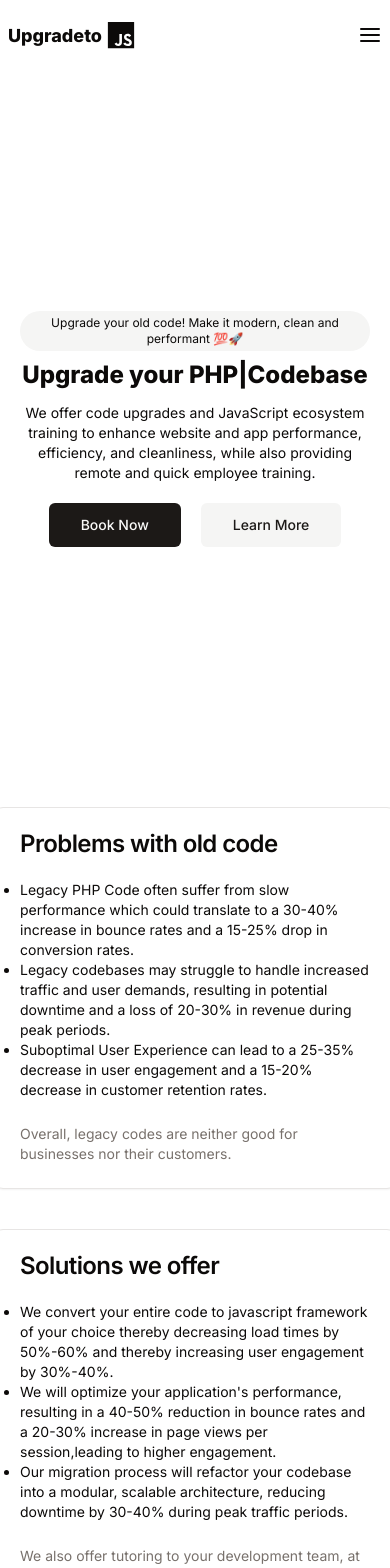
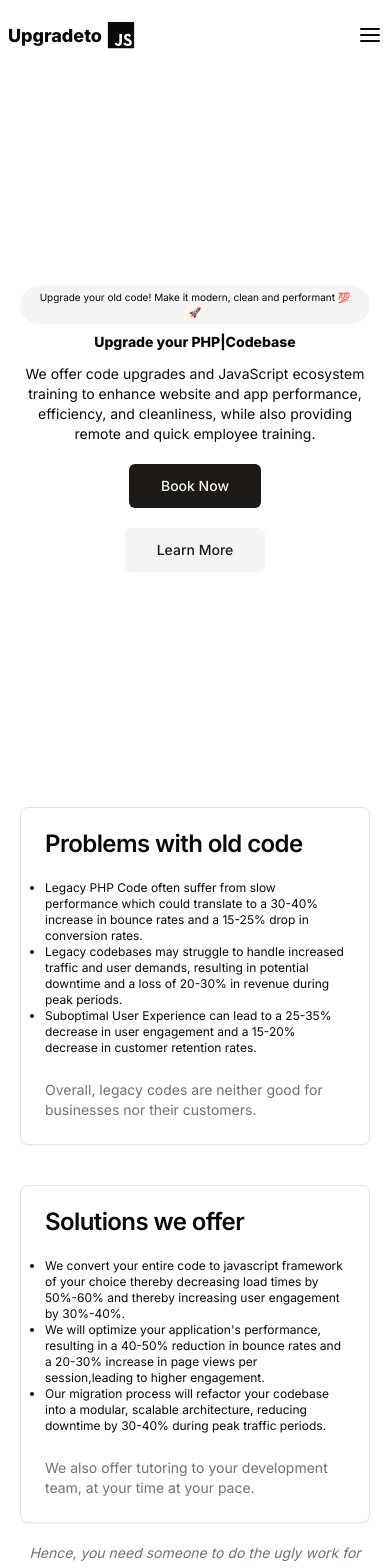
Before and after one commit to Devrajsinh-Jhala/Upgrade-to-JS, a Next.js app: page / in a window 390 px wide. Shown: the top 1568 px of the page. Built offline with nearby package versions, Linux system fonts and the light colour scheme; a web font is replaced by a local one.

Commit message:
fix: responsiveness

```diff
--- a/components/HeroSection.tsx
+++ b/components/HeroSection.tsx
@@ -9,11 +9,11 @@ const HeroSection = (props: Props) => {
       id="#"
       className="h-[85vh] px-5 md:px-0 flex flex-col text-center items-center justify-center"
     >
-      <div className="bg-secondary px-4 py-1 rounded-full text-xs sm:text-sm">
+      <div className="bg-secondary px-4 py-1 rounded-full text-[10px] sm:text-sm">
         <p>Upgrade your old code! Make it modern, clean and performant 💯🚀</p>
       </div>
 
-      <div className=" text-2xl md:text-5xl mt-2 flex items-center justify-center font-extrabold">
+      <div className=" text-sm sm:text-2xl md:text-5xl mt-2 flex items-center justify-center font-extrabold">
         <TypeWriterEffect />
         Codebase
       </div>
@@ -26,7 +26,7 @@ const HeroSection = (props: Props) => {
         </p>
       </div>
 
-      <div className="flex items-center mt-5 justify-center space-x-5">
+      <div className="flex flex-col sm:flex-row space-y-5 sm:space-y-0 space-x-0 items-center mt-5 justify-center sm:space-x-5">
         <Button asChild size={"lg"}>
           <Link href={"#pricing"}>Book Now</Link>
         </Button>
--- a/components/Pricing.tsx
+++ b/components/Pricing.tsx
@@ -7,29 +7,29 @@ import { IoMdMail } from "react-icons/io"
 type Props = {}
 const Pricing = (props: Props) => {
   return (
-    <section id="pricing" className="my-10">
+    <section id="pricing" className="my-10 px-5">
         <section className="flex md:flex-row flex-col items-center space-y-10 md:space-y-0 md:space-x-10 justify-center">
 
-            <Card className="w-[400px]">
+            <Card className=" w-full sm:w-[400px]">
                 <CardHeader>
                     <CardTitle>Codebase Upgrade</CardTitle>
                 </CardHeader>
                 <CardContent>
-                    <p className="text-3xl mb-3 font-extrabold"><del className="text-muted-foreground">₹8999</del>{" "}₹6999</p>
-                    <ul className="list-disc ">
+                    <p className="text-xl sm:text-3xl mb-3 font-extrabold"><del className="text-muted-foreground">₹8999</del>{" "}₹6999</p>
+                    <ul className="list-disc text-sm sm:text-base">
                         <li>Upgrading entire codebase</li>
                         <li>Additional modifications decided upon negotiations</li>
                         <li>No Design included</li>
                     </ul>
                 </CardContent>
             </Card>
-            <Card className="w-[400px]">
+            <Card className="w-full sm:w-[400px]">
                 <CardHeader>
                     <CardTitle>Rebranding</CardTitle>
                 </CardHeader>
                 <CardContent>
-                <p className="text-3xl mb-3 font-extrabold"><del className="text-muted-foreground">₹16999</del>{" "}₹13999</p>
-                    <ul className="list-disc ">
+                <p className="text-xl sm:text-3xl mb-3 font-extrabold"><del className="text-muted-foreground">₹16999</del>{" "}₹13999</p>
+                    <ul className="list-disc text-sm sm:text-base ">
                         <li>Redesign of web application</li>
                     <li>Upgrading entire codebase</li>
                     <li>Constant feedback loop on design</li>
@@ -43,7 +43,7 @@ const Pricing = (props: Props) => {
         </section>
 
         <section className="flex mt-5 space-y-2 items-center flex-col justify-center">
-            <p className="italic text-muted-foreground">Contact by clicking below, assured reply within 12 hours.</p>
+            <p className="italic text-muted-foreground text-center">Contact by clicking below, assured reply within 12 hours.</p>
             <Button variant={"default"} size={"lg"} asChild>
                 <Link target="_blank" href={"mailto:jhaladevrajsinh11@gmail.com"}>
                 <span className="flex items-center space-x-2">
--- a/components/Problems.tsx
+++ b/components/Problems.tsx
@@ -7,13 +7,13 @@ type Props = {}
 const Problems = (props: Props) => {
   return (
     <section id="problems" className="my-5 px-5">
-        <section className="flex flex-col md:flex-row items-center space-y-10 md:space-y-0 md:space-x-10 justify-center">
-            <Card className="w-[400px]">
+        <section className="flex flex-col  md:flex-row items-center space-y-10 md:space-y-0 md:space-x-10 justify-center">
+            <Card className=" w-full sm:w-[400px]">
                 <CardHeader>
                     <CardTitle>Problems with old code</CardTitle>
                 </CardHeader>
                 <CardContent>
-                    <ul className="list-disc text-sm">
+                    <ul className="list-disc text-xs sm:text-sm">
                         <li>Legacy PHP Code often suffer from slow performance which could translate to a 30-40% increase in bounce rates and a 15-25% drop in conversion rates.</li>
                         <li> Legacy codebases may struggle to handle increased traffic and user demands, resulting in potential downtime and a loss of 20-30% in revenue during peak periods.</li>
                         <li>Suboptimal User Experience can lead to a 25-35% decrease in user engagement and a 15-20% decrease in customer retention rates.</li>
@@ -25,12 +25,12 @@ const Problems = (props: Props) => {
                     </CardDescription>
                 </CardFooter>
             </Card>
-            <Card className="w-[400px]">
+            <Card className="w-full sm:w-[400px]">
                 <CardHeader>
                     <CardTitle>Solutions we offer</CardTitle>
                 </CardHeader>
                 <CardContent>
-                    <ul className="list-disc text-sm">
+                    <ul className="list-disc text-xs sm:text-sm">
                         <li>We convert your entire code to javascript framework of your choice thereby decreasing load times by 50%-60% and thereby increasing user engagement by 30%-40%.</li>
                         <li> We will optimize your application&apos;s performance, resulting in a 40-50% reduction in bounce rates and a 20-30% increase in page views per session,leading to higher engagement.</li>
                         <li>Our migration process will refactor your codebase into a modular, scalable architecture, reducing downtime by 30-40% during peak traffic periods.</li>
@@ -45,7 +45,7 @@ const Problems = (props: Props) => {
         </section>
 
         <section className="flex mt-5 space-y-2 items-center flex-col justify-center">
-            <p className="italic text-muted-foreground">Hence, you need someone to do the ugly work for you</p>
+            <p className="italic text-center text-sm sm:text-base text-muted-foreground">Hence, you need someone to do the ugly work for you</p>
             <Button variant={"default"} size={"lg"} asChild>
                 <Link href={"#pricing"}>
                 <span className="flex items-center space-x-2">
```
